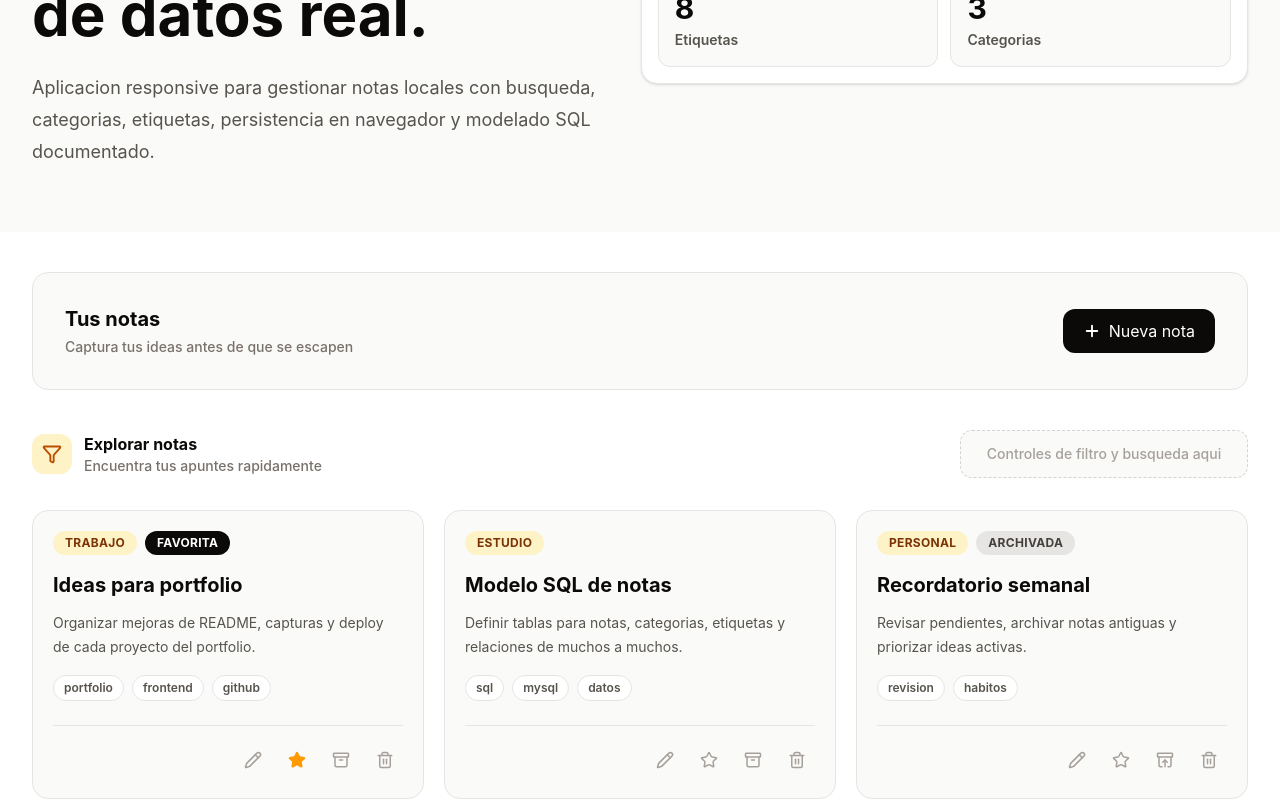
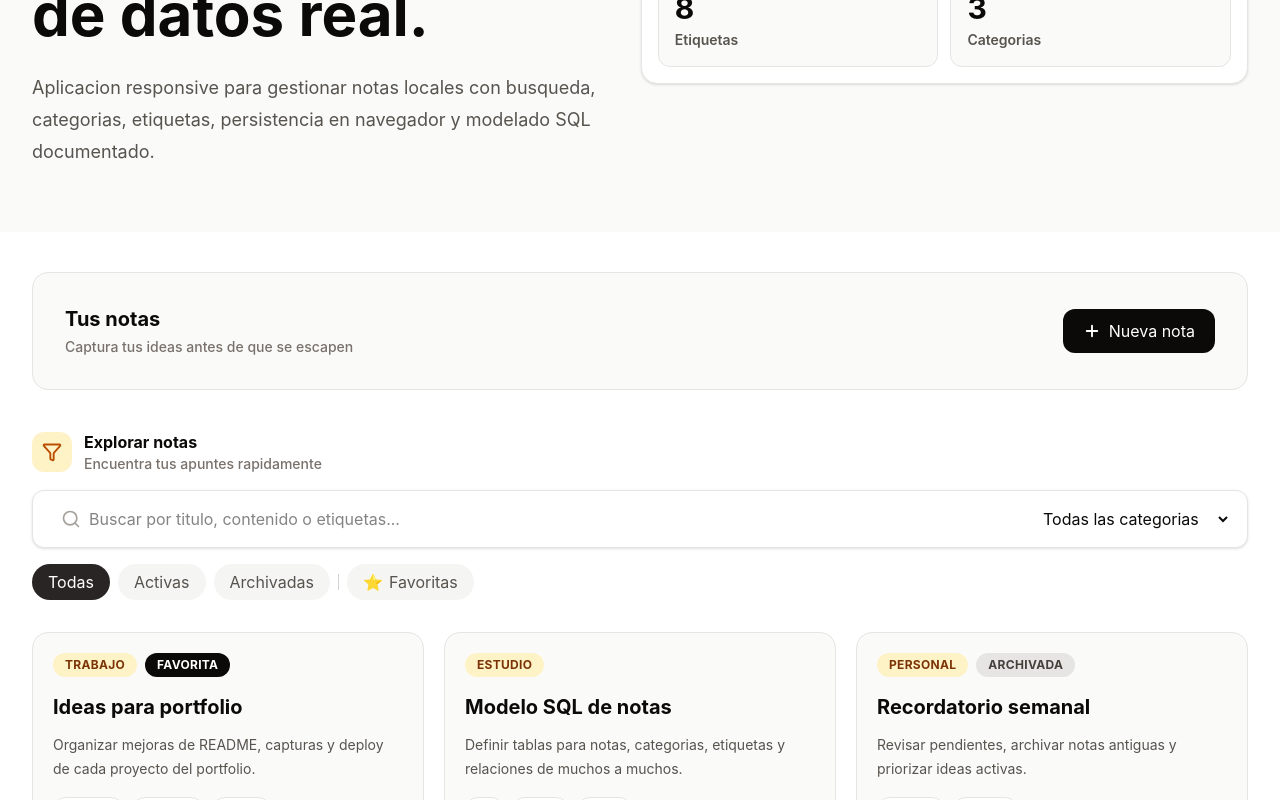
Before and after one commit to alxnrocha/app-notas, a React (Vite) app: page / in a window 1280 px wide. Shown: the part 455-1255 px from the top of the page. Built offline with nearby package versions, Linux system fonts and the light colour scheme.

Commit message:
feat: build filter, search and summary panel

```diff
--- a/src/App.tsx
+++ b/src/App.tsx
@@ -1,13 +1,14 @@
 import { useState } from 'react'
 import { Header } from './components/layout/Header'
 import { HeroSummary } from './components/layout/HeroSummary'
-import { NoteFiltersPlaceholder } from './components/notes/NoteFiltersPlaceholder'
+import { NoteFilters } from './components/notes/NoteFilters'
 import { NoteFormPanel } from './components/notes/NoteFormPanel'
 import { NoteList } from './components/notes/NoteList'
 import { demoNotes } from './data/demoNotes'
-import type { Note, NoteInput } from './types/note'
+import type { Note, NoteFilters as NoteFiltersType, NoteInput } from './types/note'
 import {
   createNote,
+  filterNotes,
   getNoteCategories,
   getNoteSummary,
   getNoteTags,
@@ -21,7 +22,15 @@ function App() {
   const [notes, setNotes] = useState<Note[]>(demoNotes)
   const [isFormOpen, setIsFormOpen] = useState(false)
   const [editingNote, setEditingNote] = useState<Note | null>(null)
+  const [filters, setFilters] = useState<NoteFiltersType>({
+    query: '',
+    category: 'all',
+    tag: 'all',
+    status: 'all',
+    favorite: 'all',
+  })
 
+  const filteredNotes = filterNotes(notes, filters)
   const summary = getNoteSummary(notes)
   const categories = getNoteCategories(notes)
   const tags = getNoteTags(notes)
@@ -85,9 +94,13 @@ function App() {
               onOpen={() => setIsFormOpen(true)}
               onSave={handleSaveNote}
             />
-            <NoteFiltersPlaceholder />
+            <NoteFilters
+              filters={filters}
+              onFiltersChange={setFilters}
+              categories={categories}
+            />
             <NoteList
-              notes={notes}
+              notes={filteredNotes}
               onDelete={handleDeleteNote}
               onEdit={handleEditNote}
               onToggleArchive={handleToggleArchive}
--- /dev/null
+++ b/src/components/notes/NoteFilters.tsx
@@ -0,0 +1,128 @@
+import { Filter, Search } from 'lucide-react'
+import type { NoteFilters as NoteFiltersType } from '../../types/note'
+
+type NoteFiltersProps = {
+  filters: NoteFiltersType
+  onFiltersChange: (filters: NoteFiltersType) => void
+  categories: string[]
+}
+
+export function NoteFilters({ filters, onFiltersChange, categories }: NoteFiltersProps) {
+  const handleQueryChange = (e: React.ChangeEvent<HTMLInputElement>) => {
+    onFiltersChange({ ...filters, query: e.target.value })
+  }
+
+  const handleCategoryChange = (e: React.ChangeEvent<HTMLSelectElement>) => {
+    onFiltersChange({ ...filters, category: e.target.value })
+  }
+
+  const handleStatusToggle = (status: 'all' | 'active' | 'archived') => {
+    onFiltersChange({ ...filters, status })
+  }
+
+  const handleFavoriteToggle = () => {
+    onFiltersChange({
+      ...filters,
+      favorite: filters.favorite === 'all' ? 'favorites' : 'all',
+    })
+  }
+
+  return (
+    <section className="mb-8 flex flex-col gap-4">
+      <div className="flex flex-col gap-4 sm:flex-row sm:items-center sm:justify-between">
+        <div className="flex items-center gap-3">
+          <div className="flex h-10 w-10 items-center justify-center rounded-xl bg-amber-100 text-amber-700">
+            <Filter size={20} strokeWidth={2.25} />
+          </div>
+          <div>
+            <h2 className="font-bold text-stone-950">Explorar notas</h2>
+            <p className="text-sm font-medium text-stone-500">
+              Encuentra tus apuntes rapidamente
+            </p>
+          </div>
+        </div>
+      </div>
+
+      <div className="flex flex-col gap-4 rounded-xl border border-stone-200 bg-white p-4 shadow-sm sm:flex-row sm:items-center">
+        {/* Search */}
+        <div className="relative flex-1">
+          <div className="pointer-events-none absolute inset-y-0 left-0 flex items-center pl-3">
+            <Search className="h-5 w-5 text-stone-400" />
+          </div>
+          <input
+            type="text"
+            placeholder="Buscar por titulo, contenido o etiquetas..."
+            className="block w-full rounded-lg border-stone-300 pl-10 focus:border-stone-500 focus:ring-stone-500 sm:text-sm"
+            value={filters.query}
+            onChange={handleQueryChange}
+          />
+        </div>
+
+        {/* Category Dropdown */}
+        <div className="sm:w-48">
+          <select
+            className="block w-full rounded-lg border-stone-300 text-sm focus:border-stone-500 focus:ring-stone-500"
+            value={filters.category}
+            onChange={handleCategoryChange}
+          >
+            <option value="all">Todas las categorias</option>
+            {categories.map((cat) => (
+              <option key={cat} value={cat}>
+                {cat}
+              </option>
+            ))}
+          </select>
+        </div>
+      </div>
+
+      {/* Chips Filters */}
+      <div className="flex flex-wrap items-center gap-2">
+        <button
+          type="button"
+          onClick={() => handleStatusToggle('all')}
+          className={`rounded-full px-4 py-1.5 text-sm font-medium transition-colors ${
+            filters.status === 'all'
+              ? 'bg-stone-800 text-white'
+              : 'bg-stone-100 text-stone-600 hover:bg-stone-200'
+          }`}
+        >
+          Todas
+        </button>
+        <button
+          type="button"
+          onClick={() => handleStatusToggle('active')}
+          className={`rounded-full px-4 py-1.5 text-sm font-medium transition-colors ${
+            filters.status === 'active'
+              ? 'bg-stone-800 text-white'
+              : 'bg-stone-100 text-stone-600 hover:bg-stone-200'
+          }`}
+        >
+          Activas
+        </button>
+        <button
+          type="button"
+          onClick={() => handleStatusToggle('archived')}
+          className={`rounded-full px-4 py-1.5 text-sm font-medium transition-colors ${
+            filters.status === 'archived'
+              ? 'bg-stone-800 text-white'
+              : 'bg-stone-100 text-stone-600 hover:bg-stone-200'
+          }`}
+        >
+          Archivadas
+        </button>
+        <div className="h-4 w-px bg-stone-300"></div>
+        <button
+          type="button"
+          onClick={handleFavoriteToggle}
+          className={`flex items-center gap-1.5 rounded-full px-4 py-1.5 text-sm font-medium transition-colors ${
+            filters.favorite === 'favorites'
+              ? 'bg-amber-100 text-amber-800'
+              : 'bg-stone-100 text-stone-600 hover:bg-stone-200'
+          }`}
+        >
+          <span>⭐</span> Favoritas
+        </button>
+      </div>
+    </section>
+  )
+}
--- a/src/components/notes/NoteFiltersPlaceholder.tsx
+++ /dev/null
@@ -1,20 +0,0 @@
-import { Filter } from 'lucide-react'
-
-export function NoteFiltersPlaceholder() {
-  return (
-    <section className="mb-8 flex flex-col gap-4 sm:flex-row sm:items-center sm:justify-between">
-      <div className="flex items-center gap-3">
-        <div className="flex h-10 w-10 items-center justify-center rounded-xl bg-amber-100 text-amber-700">
-          <Filter size={20} strokeWidth={2.25} />
-        </div>
-        <div>
-          <h2 className="font-bold text-stone-950">Explorar notas</h2>
-          <p className="text-sm font-medium text-stone-500">Encuentra tus apuntes rapidamente</p>
-        </div>
-      </div>
-      <div className="flex h-12 w-full items-center justify-center rounded-xl border border-dashed border-stone-300 bg-stone-50 sm:w-72">
-        <p className="text-sm font-medium text-stone-400">Controles de filtro y busqueda aqui</p>
-      </div>
-    </section>
-  )
-}
```
